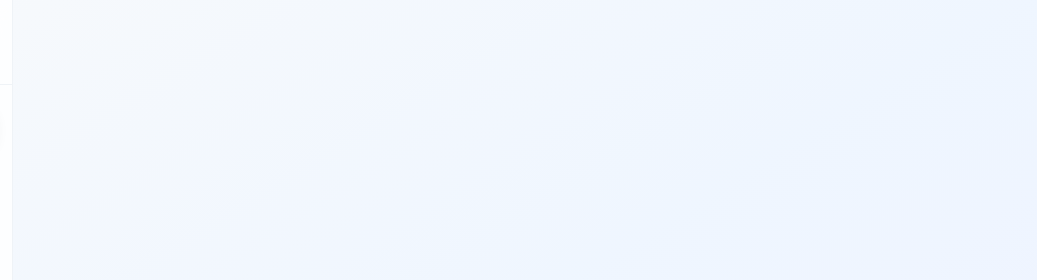
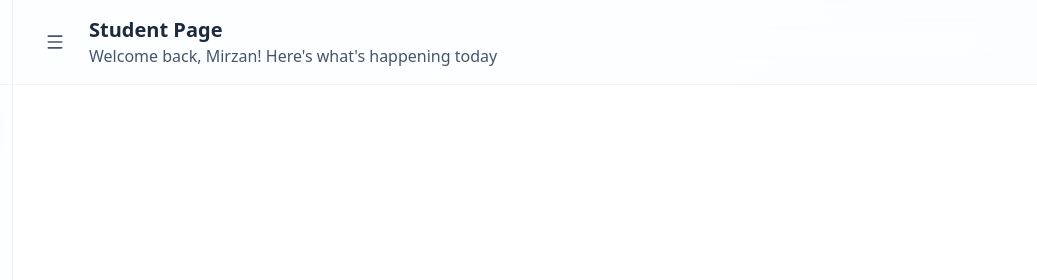
Before and after one commit to Seenathul-Ilma/AAD-SecondSemester-FinalProject, a plain HTML site: page Smart-Classroom-FrontEnd/student.html in a window 1280 px wide. Shown: the top 280 px of the page, 243-1280 px from the left. Drawn offline with nearby package versions, Linux system fonts and the light colour scheme.

Commit message:
add header section and main content layout to student.html

```diff
--- a/Smart-Classroom-FrontEnd/student.html
+++ b/Smart-Classroom-FrontEnd/student.html
@@ -165,6 +165,45 @@
         </div>
 
         <!-- Main Content With Header -->
+        <div class="flex-1 flex flex-col overflow-hidden">
+          <!-- Header Part Only -->
+          <div
+            class="bg-white/80 dark:bg-slate-900/80 backdrop-blur-xl border-b border-slate-200/50 dark:border-slate-700/50 px-6 py-4"
+          >
+            <!-- Header -->
+            <div class="flex items-center justify-between">
+              <!-- Header Left Section -->
+              <div class="flex items-center space-x-4">
+                <!-- Menu Button -->
+                <button
+                  class="p-2 rounded-lg text-slate-600 dark:text-slate-300 hover:bg-slate-100 dark:hover:bg-slate-800 transition-colors"
+                >
+                  <i data-lucide="menu" class="w-5 h-5"></i>
+                </button>
+
+                <!-- Page Detail -->
+                <div class="hidded md:block">
+                  <h1
+                    class="text-xl font-black text-slate-800 dark:text-slate-100"
+                  >
+                    Student Page
+                  </h1>
+                  <p class="text-slate-600 dark:text-slate-300">
+                    Welcome back, Mirzan! Here's what's happening today
+                  </p>
+                </div>
+              </div>
+
+              <!-- Header center content -->
+              <div></div>
+            </div>
+          </div>
+
+          <!-- Main Content -->
+          <div
+            class="flex-1 px-6 py-4 overflow-y-auto bg-white/100 dark:bg-slate-800/100 backdrop-blur-sm"
+          ></div>
+        </div>
       </div>
     </div>
 
```
Lines whose indentation alone changed are shown as unchanged.
